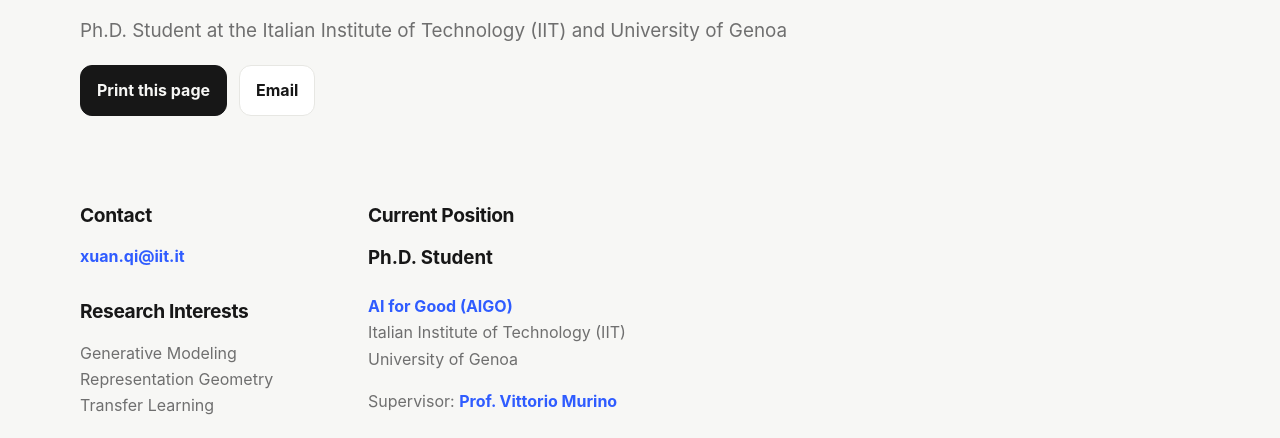
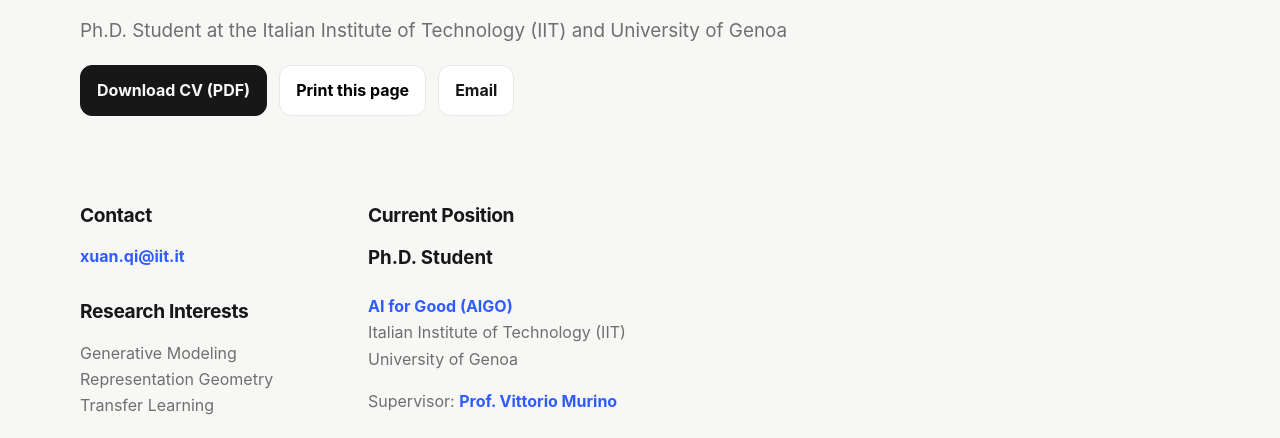
Before and after one commit to xuanqi99/xuanqi99.github.io, a plain HTML site: page cv.html in a window 1280 px wide. Shown: the part 312-750 px from the top of the page. Drawn offline with Linux system fonts and the light colour scheme.

Commit message:
Add one-page research CV and PDF download links

```diff
--- a/cv.html
+++ b/cv.html
@@ -37,7 +37,7 @@
     <div class="kicker">Curriculum Vitae</div>
     <h1 class="person-name">Xuan Qi <span class="chinese-name" lang="zh-Hans">齐轩</span></h1>
     <p>Ph.D. Student at the Italian Institute of Technology (IIT) and University of Genoa</p>
-    <div class="cta-row no-print"><button type="button" class="btn primary" onclick="window.print()">Print this page</button><a class="btn" href="mailto:xuan.qi@iit.it">Email</a></div>
+    <div class="cta-row no-print"><a class="btn primary" href="Xuan_Qi_CV.pdf" download>Download CV (PDF)</a><button type="button" class="btn" onclick="window.print()">Print this page</button><a class="btn" href="mailto:xuan.qi@iit.it">Email</a></div>
     <!-- TODO: Add the real full CV at assets/cv.pdf. Only then add a Download CV link with href="assets/cv.pdf". -->
   </section>
   <div class="section cv-grid">
```
Also changed, not shown: index.html (+1 -0 lines), 1 other file.
